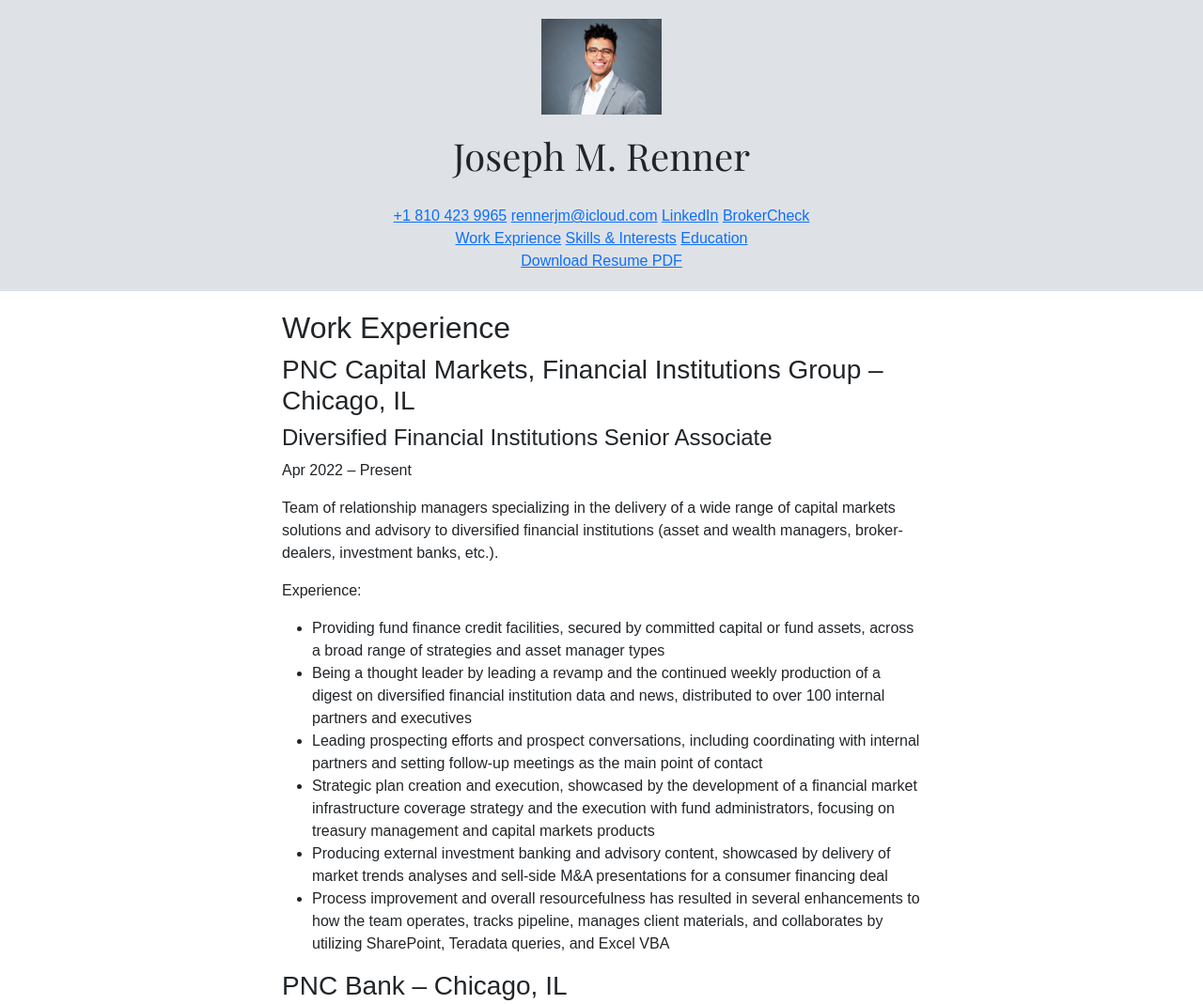
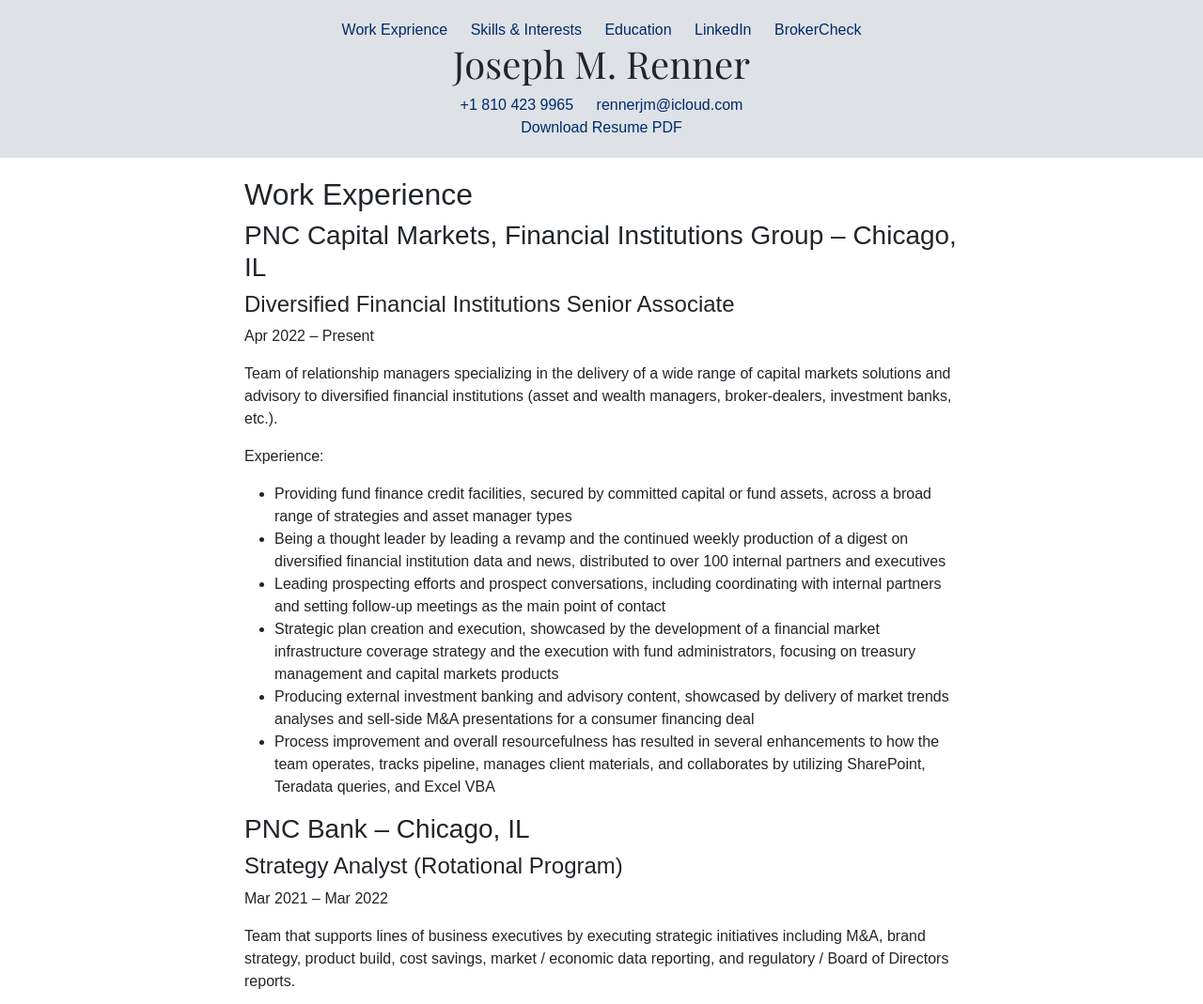
Before and after one commit to jrenn3/resume, a plain HTML site: page index.html in a window 1280 px wide. Shown: the top 1069 px of the page at 94% size. Drawn offline with nearby package versions, Linux system fonts and the light colour scheme.

Commit message:
misc changes

```diff
--- a/index.html
+++ b/index.html
@@ -10,34 +10,30 @@
             integrity="sha384-GLhlTQ8iRABdZLl6O3oVMWSktQOp6b7In1Zl3/Jr59b6EGGoI1aFkw7cmDA6j6gD"
             crossorigin="anonymous"
             type="text/css"/>
-            <link href='https://fonts.googleapis.com/css?family=Playfair Display' rel='stylesheet'>
             <link href="style.css" rel="stylesheet" type="text/css"/>
         <title>Joseph M. Renner</title>
     </head>
     <body>
         <header>
-            <div>
-                <img src="/images/JRheadshot.JPEG" alt="Joe Renner Headshot"/>
-            </div>
-            <div class="name">
-                <h1>Joseph M. Renner</h1>
-            </div>
             <nav>
-                <div>
-                    <a href="tel:1-810-423-9965">+1 810 423 9965</a>
-                    <a href="mailto: rennerjm@icloud.com">rennerjm@icloud.com</a>
-                    <a href="http://www.linkedin.com/in/j-renner">LinkedIn</a>
-                    <a href="https://brokercheck.finra.org/individual/summary/7531373">BrokerCheck</a>
-                </div>
                 <div>
                     <a href="#workExperience">Work Exprience</a>
                     <a href="#skillsAndInterests">Skills & Interests</a>
                     <a href="#education">Education</a>
-                </div>
-                <div>
-                    <a href="/documents/Joseph M. Renner Resume_External_2023_01.pdf" download>Download Resume PDF</a> <!--Need to download the PDF version from work comp-->
+                    <a href="http://www.linkedin.com/in/j-renner">LinkedIn</a>
+                    <a href="https://brokercheck.finra.org/individual/summary/7531373">BrokerCheck</a>
                 </div>
             </nav>
+            <div class="name">
+                <h1>Joseph M. Renner</h1>
+            </div>
+            <div>
+                <a href="tel:1-810-423-9965">+1 810 423 9965</a>
+                <a href="mailto: rennerjm@icloud.com">rennerjm@icloud.com</a>
+            </div>
+            <div>
+                <a href="/documents/Joseph M. Renner Resume_External_2023_01.pdf" download>Download Resume PDF</a> <!--Need to download the PDF version from work comp-->
+            </div>
         </header>
     <main>
         <article id="workExperience">
@@ -111,7 +107,11 @@
         </article>
     </main>
     <footer>
-        <p>Website created by Joseph M. Renner</p>
+        <div>
+            <img src="/images/JRheadshot.JPEG" alt="Joe Renner Headshot"/>
+        </div>
+        <p>Website created by Joseph M. Renner. HTML, CSS, and JavaScript from scratch.</p>
+        <a href="https://github.com/jrenn3/resume">GitHub Repository</a>
     </footer>
     </body>
 <script src="script.js"></script>
--- a/style.css
+++ b/style.css
@@ -1,26 +1,37 @@
+@import url("https://fonts.googleapis.com/css2?family=Playfair+Display&family=Source+Sans+Pro:wght@400&display=swap");
+
 * {
     color: #212529;
-    font-family: Arial, Helvetica, sans-serif; /*figure out the font for my name that I use in my resume*/
-}
-
-main {
-    padding: 20px 300px 20px 300px;
+    font-family: Arial, Helvetica, sans-serif;
 }
 
 header, footer {
     text-align: center;
     background-color: #DEE2E6;
+    padding: 20px 20px 20px 20px;
+}
+
+header a {
+    margin: 10px;
+}
+
+main {
+    max-width: 800px;
+    margin: 0 auto;
+    float: none;
+    padding: 20px 20px;
 }
 
 img {
     width: 10%;
-    margin: 20px 20px 20px 20px;
-}
-
-nav {
-    padding: 20px 20px 20px 20px;
+    margin: 10px;
 }
 
 h1 {
     font-family: 'Playfair Display', Arial, Helvetica, sans-serif;;
 }
+
+a:link {color: #00296b; text-decoration: none;}
+a:visited {color: #003f88; text-decoration: none;}
+a:hover {color: #00509d; text-decoration: none;}
+a:active {color: #fdc500; text-decoration: none;}
```
